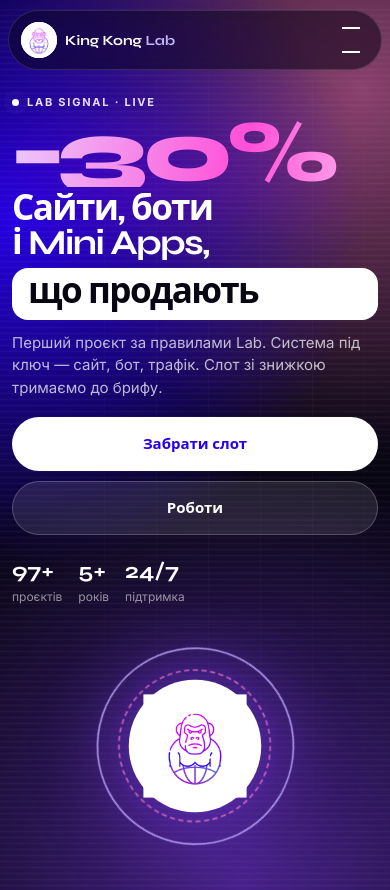
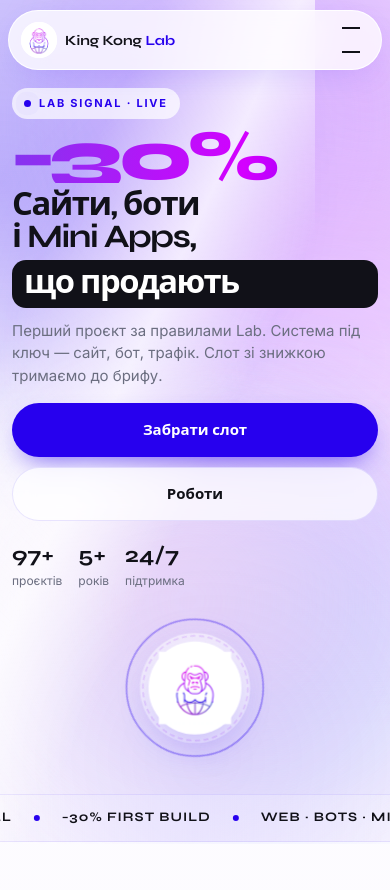
Before and after one commit to angelinaua15-bit/kingkonglab-site, a plain HTML site: page index.html in a window 390 px wide. Shown: the top 890 px of the page. Drawn offline with nearby package versions, Linux system fonts and the light colour scheme; animation ran at ten frames a second.

Commit message:
Switch the landing to a white canvas with soft gradients.
Keep the top gorilla banner, add light shimmer animations, and compact the phone layout so it no longer fights the dark theme.

Co-authored-by: Cursor <cursoragent@cursor.com>

```diff
--- a/assets/css/style.css
+++ b/assets/css/style.css
@@ -4,8 +4,8 @@
   --blue-soft: #EAE6FF;
   --ink: #111118;
   --muted: #6B6E80;
-  --paper: #E4D9FF;
-  --line: rgba(39, 0, 238, .14);
+  --paper: #F4F2FA;
+  --line: rgba(39, 0, 238, .1);
   --ease: cubic-bezier(.22, 1, .36, 1);
   --display: "Syne", system-ui, sans-serif;
   --body: "Inter", system-ui, sans-serif;
@@ -28,8 +28,10 @@ body {
   line-height: 1.5;
   color: var(--ink);
   background:
-    radial-gradient(900px 520px at var(--mx) var(--my), rgba(91, 33, 255, .34), transparent 42%),
-    linear-gradient(180deg, #7A62E0 0%, #8F74D8 45%, #7E68D4 100%);
+    radial-gradient(900px 560px at var(--mx) var(--my), rgba(39, 0, 238, .1), transparent 46%),
+    radial-gradient(800px 480px at 0% 0%, rgba(39, 0, 238, .1), transparent 55%),
+    radial-gradient(720px 420px at 100% 8%, rgba(212, 0, 255, .08), transparent 50%),
+    linear-gradient(180deg, #FFFFFF 0%, #F7F4FF 42%, #F4F1FC 100%);
   -webkit-font-smoothing: antialiased;
   overflow-x: clip;
 }
@@ -58,8 +60,8 @@ ul, ol { margin: 0; padding: 0; list-style: none; }
 .btn--full { width: 100%; }
 .btn--blue { background: var(--blue); color: #fff; box-shadow: 0 12px 28px -12px rgba(39, 0, 238, .7); }
 .btn--blue:hover { background: var(--blue-2); }
-.btn--ghost { background: rgba(255,255,255,.1); color: #fff; box-shadow: inset 0 0 0 1px rgba(255,255,255,.22); }
-.btn--ghost:hover { background: rgba(255,255,255,.18); }
+.btn--ghost { background: rgba(255,255,255,.72); color: var(--ink); box-shadow: inset 0 0 0 1px var(--line); backdrop-filter: blur(10px); }
+.btn--ghost:hover { box-shadow: inset 0 0 0 1px #111; }
 .btn--light { background: #fff; color: var(--blue); }
 
 .eyebrow {
@@ -81,23 +83,23 @@ h2 em { font-style: normal; color: var(--blue); }
 
 .loader {
   position: fixed; inset: 0; z-index: 10000;
-  background: #090614;
+  background: radial-gradient(480px 320px at 50% 42%, #EEE8FF, #FFFFFF 70%);
   display: grid; place-items: center; align-content: center; gap: 16px;
   transition: opacity .5s var(--ease), visibility .5s;
 }
 .loader.is-done { opacity: 0; visibility: hidden; pointer-events: none; }
-.loader .logo { width: 72px; height: 72px; background: #fff; border-radius: 20px; }
-.loader__bar { width: 120px; height: 2px; background: rgba(255,255,255,.15); border-radius: 99px; overflow: hidden; }
-.loader__bar i { display: block; height: 100%; width: 0; background: #fff; }
+.loader .logo { width: 72px; height: 72px; background: #fff; border-radius: 20px; box-shadow: 0 16px 40px -20px rgba(39, 0, 238, .35); }
+.loader__bar { width: 120px; height: 2px; background: var(--line); border-radius: 99px; overflow: hidden; }
+.loader__bar i { display: block; height: 100%; width: 0; background: linear-gradient(90deg, #2700EE, #D400FF); }
 html:not(.js) .loader { display: none; }
 
 .cursor { display: none; position: fixed; inset: 0; pointer-events: none; z-index: 9990; }
 .has-cursor .cursor { display: block; }
 .cursor i, .cursor em { position: fixed; top: 0; left: 0; border-radius: 50%; transform: translate3d(-80px, -80px, 0); }
-.cursor i { width: 8px; height: 8px; margin: -4px 0 0 -4px; background: #fff; }
+.cursor i { width: 8px; height: 8px; margin: -4px 0 0 -4px; background: var(--blue); }
 .cursor em {
   width: 34px; height: 34px; margin: -17px 0 0 -17px;
-  border: 1.5px solid rgba(255,255,255,.4);
+  border: 1.5px solid rgba(39, 0, 238, .35);
   display: grid; place-items: center;
   font-style: normal; font-family: var(--display); font-size: 12px; font-weight: 700; color: #fff;
 }
@@ -108,14 +110,15 @@ html:not(.js) .loader { display: none; }
 
 .spotlight {
   position: fixed; inset: 0; z-index: 2; pointer-events: none;
-  background: radial-gradient(380px 380px at var(--mx) var(--my), rgba(255,255,255,.16), transparent 58%);
-  mix-blend-mode: overlay;
+  background: radial-gradient(420px 420px at var(--mx) var(--my), rgba(255,255,255,.7), transparent 58%);
+  mix-blend-mode: soft-light;
 }
 .atmosphere { position: fixed; inset: 0; z-index: 0; pointer-events: none; overflow: hidden; }
-.blob { position: absolute; border-radius: 50%; filter: blur(64px); opacity: .7; }
-.blob--1 { width: 520px; height: 520px; top: -120px; left: -80px; background: #6D28D9; animation: drift 18s ease-in-out infinite; }
-.blob--2 { width: 420px; height: 420px; top: 20%; right: -120px; background: #C026D3; animation: drift 22s ease-in-out infinite reverse; }
-.blob--3 { width: 360px; height: 360px; bottom: 0; left: 20%; background: #4F46E5; animation: drift 26s ease-in-out infinite; }
+.blob { position: absolute; border-radius: 50%; filter: blur(70px); opacity: .55; }
+.blob--1 { width: 560px; height: 560px; top: -140px; left: -100px; background: #C7B8FF; animation: drift 18s ease-in-out infinite; }
+.blob--2 { width: 440px; height: 440px; top: 18%; right: -140px; background: #F0C8FF; animation: drift 22s ease-in-out infinite reverse; }
+.blob--3 { width: 380px; height: 380px; bottom: 4%; left: 16%; background: #B8C8FF; animation: drift 26s ease-in-out infinite; }
+.blob--4 { width: 300px; height: 300px; top: 55%; right: 18%; background: #FFE0F5; animation: drift 20s ease-in-out infinite 1s; }
 @keyframes drift {
   0%, 100% { transform: translate3d(0, 0, 0); }
   50% { transform: translate3d(28px, -22px, 0); }
@@ -127,71 +130,88 @@ main, .foot, .legal { position: relative; z-index: 1; }
   z-index: 50; width: min(1120px, calc(100% - 16px));
   display: flex; align-items: center; gap: 12px;
   height: 60px; padding: 0 8px 0 12px;
-  background: rgba(9, 6, 20, .55);
+  background: rgba(255, 255, 255, .78);
   backdrop-filter: blur(18px) saturate(1.3);
-  border: 1px solid rgba(255,255,255,.12);
+  border: 1px solid rgba(255,255,255,.9);
   border-radius: 999px;
-  color: #fff;
+  color: var(--ink);
+  box-shadow: 0 10px 36px -18px rgba(39, 0, 238, .25);
 }
-.nav.is-solid { background: rgba(9, 6, 20, .88); }
+.nav.is-solid { background: rgba(255,255,255,.94); }
 .nav__logo { display: flex; align-items: center; gap: 8px; font-family: var(--display); font-weight: 700; font-size: 14px; }
 .nav__logo .logo { width: 36px; height: 36px; background: #fff; border-radius: 50%; }
-.nav__logo strong { color: #C4B5FD; }
+.nav__logo strong { color: var(--blue); }
 .nav__links { display: flex; gap: 2px; margin-left: auto; }
-.nav__links a { padding: 8px 12px; border-radius: 999px; font-size: 13px; font-weight: 500; color: #D8D4EE; }
-.nav__links a:hover, .nav__links a.is-on { background: rgba(255,255,255,.08); color: #fff; }
+.nav__links a { padding: 8px 12px; border-radius: 999px; font-size: 13px; font-weight: 500; color: #3a3d4d; }
+.nav__links a:hover, .nav__links a.is-on { background: var(--blue-soft); color: var(--blue); }
 .nav__cta { margin-left: 4px; }
 .burger { display: none; width: 44px; height: 44px; place-items: center; gap: 6px; }
-.burger i { display: block; width: 18px; height: 1.5px; background: #fff; }
+.burger i { display: block; width: 18px; height: 1.5px; background: var(--ink); }
 .burger.is-on i:first-child { transform: translateY(3.75px) rotate(45deg); }
 .burger.is-on i:last-child { transform: translateY(-3.75px) rotate(-45deg); }
 
 .drawer {
   position: fixed; inset: 0; z-index: 40;
-  background: #090614;
+  background: linear-gradient(180deg, #FFFFFF, #F3EEFF);
   padding: calc(92px + var(--safe-t)) 24px calc(28px + var(--safe-b));
   display: none; flex-direction: column; justify-content: space-between;
 }
 .drawer.is-on { display: flex; }
 .drawer nav { display: grid; gap: 6px; }
-.drawer a { display: flex; align-items: baseline; gap: 12px; font-family: var(--display); font-size: clamp(28px, 8vw, 40px); font-weight: 700; color: #fff; }
-.drawer small { font-size: 13px; color: #A78BFA; }
-.drawer__foot { display: grid; gap: 8px; color: #C4B5FD; overflow-wrap: anywhere; font-size: 15px; }
+.drawer a { display: flex; align-items: baseline; gap: 12px; font-family: var(--display); font-size: clamp(26px, 7.5vw, 38px); font-weight: 700; color: var(--ink); }
+.drawer small { font-size: 13px; color: var(--blue); }
+.drawer__foot { display: grid; gap: 8px; color: var(--muted); overflow-wrap: anywhere; font-size: 15px; }
 
 /* BANNER — first screen */
 .banner {
-  position: relative; z-index: 1; overflow: hidden; color: #fff;
+  position: relative; z-index: 1; overflow: hidden; color: var(--ink);
   min-height: 100dvh;
-  background: #090614;
+  background: transparent;
   padding: calc(92px + var(--safe-t)) 0 0;
 }
 .banner__bg { position: absolute; inset: 0; }
 .banner__aurora {
-  position: absolute; inset: -18%;
+  position: absolute; inset: -16%;
   background:
-    radial-gradient(circle at 18% 30%, rgba(39, 0, 238, .95), transparent 34%),
-    radial-gradient(circle at 82% 20%, rgba(244, 114, 182, .55), transparent 32%),
-    radial-gradient(circle at 60% 80%, rgba(124, 58, 237, .55), transparent 38%);
-  animation: floatBg 9s ease-in-out infinite;
+    radial-gradient(circle at 16% 28%, rgba(39, 0, 238, .18), transparent 36%),
+    radial-gradient(circle at 84% 18%, rgba(212, 0, 255, .14), transparent 34%),
+    radial-gradient(circle at 55% 78%, rgba(124, 58, 237, .12), transparent 40%);
+  animation: floatBg 10s ease-in-out infinite;
 }
 .banner__grid {
-  position: absolute; inset: 0; opacity: .2;
+  position: absolute; inset: 0; opacity: .35;
   background-image:
-    linear-gradient(rgba(255,255,255,.12) 1px, transparent 1px),
-    linear-gradient(90deg, rgba(255,255,255,.12) 1px, transparent 1px);
-  background-size: 52px 52px;
-  mask-image: radial-gradient(ellipse at 60% 40%, #000 28%, transparent 72%);
+    linear-gradient(rgba(39, 0, 238, .07) 1px, transparent 1px),
+    linear-gradient(90deg, rgba(39, 0, 238, .07) 1px, transparent 1px);
+  background-size: 56px 56px;
+  mask-image: radial-gradient(ellipse at 60% 40%, #000 30%, transparent 74%);
 }
-.banner__scan {
+.banner__shine {
   position: absolute; inset: 0; pointer-events: none;
-  background: repeating-linear-gradient(to bottom, rgba(255,255,255,.035) 0 2px, transparent 2px 6px);
-  animation: scan 8s linear infinite;
+  background: linear-gradient(115deg, transparent 30%, rgba(255,255,255,.75) 48%, transparent 64%);
+  transform: translateX(-80%);
+  animation: shine 5.5s ease-in-out infinite;
 }
+.spark {
+  position: absolute; width: 8px; height: 8px; border-radius: 50%;
+  background: #fff; box-shadow: 0 0 16px 4px rgba(255,255,255,.9);
+  animation: twinkle 3.2s ease-in-out infinite;
+}
+.spark--1 { top: 18%; left: 12%; animation-delay: .2s; }
+.spark--2 { top: 28%; right: 18%; width: 6px; height: 6px; animation-delay: 1.1s; }
+.spark--3 { bottom: 22%; left: 42%; width: 5px; height: 5px; animation-delay: 1.8s; }
 @keyframes floatBg {
   0%, 100% { transform: translate3d(0, 0, 0) scale(1); }
-  50% { transform: translate3d(-3%, 2%, 0) scale(1.06); }
+  50% { transform: translate3d(-3%, 2%, 0) scale(1.05); }
 }
-@keyframes scan { to { transform: translateY(10px); } }
+@keyframes shine {
+  0% { transform: translateX(-80%); }
+  55%, 100% { transform: translateX(80%); }
+}
+@keyframes twinkle {
+  0%, 100% { opacity: .15; transform: scale(.7); }
+  50% { opacity: 1; transform: scale(1.15); }
+}
 
 .banner__layout {
   position: relative; z-index: 1;
@@ -201,19 +221,20 @@ main, .foot, .legal { position: relative; z-index: 1; }
 }
 .promo__tag {
   display: inline-flex; align-items: center; gap: 8px;
-  font-size: 11px; font-weight: 700; letter-spacing: .16em; text-transform: uppercase; color: #E9E1FF;
+  font-size: 11px; font-weight: 700; letter-spacing: .16em; text-transform: uppercase; color: var(--blue);
+  background: rgba(255,255,255,.72); padding: 7px 12px; border-radius: 999px;
+  box-shadow: 0 8px 24px -16px rgba(39, 0, 238, .35);
 }
-.promo__tag i { width: 7px; height: 7px; border-radius: 50%; background: #fff; box-shadow: 0 0 0 5px rgba(255,255,255,.12); animation: pulse 1.6s infinite; }
+.promo__tag i { width: 7px; height: 7px; border-radius: 50%; background: var(--blue); box-shadow: 0 0 0 5px rgba(39, 0, 238, .12); animation: pulse 1.6s infinite; }
 @keyframes pulse { 50% { box-shadow: 0 0 0 9px transparent; } }
 
 .banner__off {
   font-family: var(--display); font-weight: 800; letter-spacing: -.07em;
-  font-size: clamp(72px, 12vw, 140px); line-height: .78; margin: 8px 0 6px;
-  background: linear-gradient(100deg, #fff 8%, #E9D5FF 40%, #FF4FD8 72%, #fff);
+  font-size: clamp(72px, 12vw, 140px); line-height: .78; margin: 10px 0 6px;
+  background: linear-gradient(100deg, #2700EE 8%, #7C3AED 40%, #D400FF 72%, #2700EE);
   background-size: 220% 100%;
   -webkit-background-clip: text; background-clip: text; color: transparent;
   animation: gradShift 5s linear infinite;
-  filter: drop-shadow(0 18px 36px rgba(212, 0, 255, .35));
 }
 @keyframes gradShift { to { background-position: 220% 0; } }
 .banner__title { font-size: clamp(32px, 4.4vw, 56px); max-width: 14ch; }
@@ -221,23 +242,23 @@ main, .foot, .legal { position: relative; z-index: 1; }
 .banner__title .line span { display: block; }
 .line--island span {
   display: inline-flex; margin-top: 8px; padding: 8px 16px 10px;
-  background: #fff; color: #090614; border-radius: 16px;
+  background: var(--ink); color: #fff; border-radius: 16px;
 }
-.banner__lead { margin: 16px 0 22px; color: rgba(255,255,255,.72); max-width: 420px; font-size: 16px; }
+.banner__lead { margin: 16px 0 22px; color: var(--muted); max-width: 420px; font-size: 16px; }
 .banner__actions { display: flex; flex-wrap: wrap; gap: 10px; }
 .banner__stats { display: flex; gap: 22px; margin-top: 28px; }
 .banner__stats li { display: grid; }
 .banner__stats b { font-family: var(--display); font-size: 26px; }
-.banner__stats small { color: rgba(255,255,255,.55); font-size: 12px; }
+.banner__stats small { color: var(--muted); font-size: 12px; }
 
 .banner__rail {
   position: relative; z-index: 1; overflow: hidden;
-  border-top: 1px solid rgba(255,255,255,.1);
-  background: rgba(0,0,0,.28);
+  border-block: 1px solid rgba(39, 0, 238, .08);
+  background: linear-gradient(90deg, rgba(255,255,255,.2), rgba(234,230,255,.65), rgba(255,255,255,.2));
 }
 .banner__rail .ticker__track { padding: 13px 0; }
-.banner__rail span { color: #fff; font-size: 13px; letter-spacing: .08em; text-transform: uppercase; font-family: var(--display); font-weight: 700; white-space: nowrap; }
-.banner__rail i { width: 6px; height: 6px; border-radius: 50%; background: #D400FF; flex: none; }
+.banner__rail span { color: var(--ink); font-size: 13px; letter-spacing: .08em; text-transform: uppercase; font-family: var(--display); font-weight: 700; white-space: nowrap; }
+.banner__rail i { width: 6px; height: 6px; border-radius: 50%; background: var(--blue); flex: none; }
 
 .kong {
   --tx: 0px; --ty: 0px; --rx: 0deg; --ry: 0deg;
@@ -247,16 +268,16 @@ main, .foot, .legal { position: relative; z-index: 1; }
   transition: transform .14s linear;
 }
 .kong__glow {
-  position: absolute; inset: 18%; border-radius: 50%;
-  background: radial-gradient(circle, rgba(124, 58, 237, .7), transparent 70%);
-  filter: blur(18px); animation: corePulse 2.8s ease-in-out infinite;
+  position: absolute; inset: 16%; border-radius: 50%;
+  background: radial-gradient(circle, rgba(255,255,255,.95), rgba(199, 184, 255, .55) 55%, transparent 72%);
+  filter: blur(16px); animation: corePulse 2.8s ease-in-out infinite;
 }
-.kong__ring { position: absolute; inset: 0; border-radius: 50%; border: 2px solid rgba(255,255,255,.28); }
-.kong__ring--a { inset: 2%; border-color: rgba(196, 181, 253, .85); animation: spin 18s linear infinite; }
-.kong__ring--b { inset: 13%; border-style: dashed; border-color: rgba(244, 114, 182, .85); animation: spin 12s linear infinite reverse; }
+.kong__ring { position: absolute; inset: 0; border-radius: 50%; border: 2px solid rgba(39, 0, 238, .18); }
+.kong__ring--a { inset: 2%; border-color: rgba(39, 0, 238, .35); animation: spin 18s linear infinite; }
+.kong__ring--b { inset: 13%; border-style: dashed; border-color: rgba(168, 85, 247, .55); animation: spin 12s linear infinite reverse; }
 .kong__ring--c {
   inset: 24%; border: 0;
-  background: conic-gradient(from 0deg, transparent 0 60%, #fff 76%, #FF4FD8 88%, transparent 96%);
+  background: conic-gradient(from 0deg, transparent 0 58%, #fff 74%, #2700EE 86%, transparent 96%);
   mask: radial-gradient(farthest-side, transparent calc(100% - 3px), #000 calc(100% - 2px));
   animation: spin 7s linear infinite;
 }
@@ -266,10 +287,10 @@ main, .foot, .legal { position: relative; z-index: 1; }
   border-radius: 50%;
   background: #fff;
   padding: 7%;
-  box-shadow: 0 0 90px 14px rgba(124, 58, 237, .6);
+  box-shadow: 0 20px 50px -18px rgba(39, 0, 238, .35), 0 0 0 10px rgba(255,255,255,.55);
 }
 .kong__mark .logo { width: 100%; height: auto; }
-.kong__burst { position: absolute; inset: 16%; border-radius: 50%; border: 2px solid rgba(255,255,255,.7); opacity: 0; pointer-events: none; }
+.kong__burst { position: absolute; inset: 16%; border-radius: 50%; border: 2px solid #fff; box-shadow: 0 0 0 6px rgba(39, 0, 238, .12); opacity: 0; pointer-events: none; }
 .kong.is-hot .kong__burst { animation: burst .7s var(--ease); }
 @keyframes spin { to { transform: rotate(360deg); } }
 @keyframes corePulse { 50% { opacity: .55; transform: scale(1.08); } }
@@ -285,7 +306,7 @@ main, .foot, .legal { position: relative; z-index: 1; }
 .sol {
   display: grid; grid-template-columns: 40px 1fr; gap: 6px; text-align: left; width: 100%;
   padding: 16px 16px 16px 12px; border-radius: 20px;
-  background: rgba(236, 228, 255, .55); backdrop-filter: blur(12px);
+  background: rgba(255,255,255,.78); backdrop-filter: blur(12px);
   box-shadow: inset 0 0 0 1px var(--line);
 }
 .sol__num { font-family: var(--display); font-weight: 800; color: #B8B3D6; padding-top: 2px; }
@@ -295,7 +316,7 @@ main, .foot, .legal { position: relative; z-index: 1; }
 .sol__price { font-size: 12px; color: var(--muted); }
 .sol__price b { color: var(--blue); }
 .sol.is-on, .sol:hover { box-shadow: inset 0 0 0 1.5px var(--blue); }
-.sol.is-on { background: rgba(255, 248, 255, .9); }
+.sol.is-on { background: #fff; }
 .sol.is-on .sol__num { color: var(--blue); }
 .sol.is-on .sol__body > span:not(.sol__price) { max-height: 72px; }
 .lab__stage { margin: 0; border-radius: 28px; overflow: hidden; background: #111; min-height: 460px; }
@@ -309,14 +330,14 @@ main, .foot, .legal { position: relative; z-index: 1; }
 .cases { display: grid; gap: 10px; margin-top: 22px; }
 .cases article {
   display: grid; grid-template-columns: 36px 1fr; gap: 10px;
-  padding: 14px 16px; background: rgba(236, 228, 255, .55); border-radius: 18px;
+  padding: 14px 16px; background: rgba(255,255,255,.8); border-radius: 18px; box-shadow: inset 0 0 0 1px var(--line);
 }
 .cases b { font-family: var(--display); color: var(--blue); }
 .cases p { color: #3d4050; font-size: 15px; }
 
-.process { background: linear-gradient(180deg, rgba(39, 0, 238, .16), rgba(168, 85, 247, .12)); }
+.process { background: linear-gradient(180deg, rgba(255,255,255,.2), rgba(234, 228, 255, .45)); }
 .steps { display: grid; grid-template-columns: repeat(4, 1fr); gap: 12px; }
-.steps li { padding: 20px 18px; border-radius: 22px; background: rgba(232, 222, 255, .55); min-height: 180px; }
+.steps li { padding: 20px 18px; border-radius: 22px; background: rgba(255,255,255,.8); min-height: 180px; }
 .steps em { display: block; font-family: var(--display); font-size: 24px; color: var(--blue); margin-bottom: 20px; }
 .steps h3 { font-size: 20px; margin-bottom: 8px; }
 .steps p { color: var(--muted); font-size: 14px; }
@@ -324,7 +345,7 @@ main, .foot, .legal { position: relative; z-index: 1; }
 .filters { display: flex; flex-wrap: wrap; gap: 8px; }
 .filter {
   height: 36px; padding: 0 14px; border-radius: 99px;
-  background: rgba(232, 222, 255, .7); font-weight: 600; font-size: 13px;
+  background: #fff; font-weight: 600; font-size: 13px;
   box-shadow: inset 0 0 0 1px var(--line);
 }
 .filter.is-on { background: var(--blue); color: #fff; box-shadow: none; }
@@ -352,7 +373,7 @@ main, .foot, .legal { position: relative; z-index: 1; }
 .reviews { overflow: hidden; padding-bottom: 48px; }
 .quote {
   width: min(340px, 78vw); margin: 0; padding: 18px 18px 16px;
-  background: rgba(232, 222, 255, .64); border-radius: 20px;
+  background: #fff; border-radius: 20px; box-shadow: 0 12px 30px -20px rgba(39, 0, 238, .3);
 }
 .quote blockquote { font-size: 15px; margin: 0 0 14px; }
 .quote figcaption { display: flex; align-items: center; gap: 8px; }
@@ -364,7 +385,7 @@ main, .foot, .legal { position: relative; z-index: 1; }
 
 .faq { display: grid; grid-template-columns: .7fr 1.3fr; gap: 36px; }
 .acc { display: grid; gap: 8px; }
-.acc details { background: rgba(232, 222, 255, .6); border-radius: 18px; overflow: hidden; }
+.acc details { background: #fff; border-radius: 18px; overflow: hidden; box-shadow: inset 0 0 0 1px var(--line); }
 .acc summary {
   list-style: none; cursor: pointer; padding: 16px 18px;
   font-family: var(--display); font-weight: 700; font-size: 17px;
@@ -465,23 +486,26 @@ main, .foot, .legal { position: relative; z-index: 1; }
   .burger { display: grid; margin-left: auto; }
   .section { padding: 56px 0; }
   .section--tight { padding-top: 8px; }
-  .banner { min-height: auto; padding-top: calc(80px + var(--safe-t)); }
-  .banner__layout { gap: 8px; text-align: left; }
-  .banner__off { font-size: clamp(64px, 22vw, 96px); }
-  .banner__title { font-size: clamp(28px, 9vw, 40px); max-width: none; }
-  .banner__lead { font-size: 15px; margin: 12px 0 18px; }
+  .banner { min-height: auto; padding-top: calc(84px + var(--safe-t)); }
+  .banner__layout { display: flex; flex-direction: column; gap: 10px; min-height: auto; padding: 4px 0 18px; }
+  .banner__copy { order: 1; }
+  .kong { order: 2; width: 168px; margin: 4px auto; }
+  .banner__off { font-size: clamp(56px, 18vw, 80px); }
+  .banner__title { font-size: clamp(28px, 8.4vw, 38px); max-width: none; }
+  .banner__lead { font-size: 15px; margin: 12px 0 16px; }
   .banner__actions { flex-direction: column; }
   .banner__actions .btn { width: 100%; }
-  .banner__stats { gap: 16px; margin-top: 20px; }
+  .banner__stats { gap: 16px; margin-top: 18px; }
   .banner__stats b { font-size: 22px; }
-  .kong { width: min(240px, 64vw); margin: 12px auto 8px; }
+  .spark, .banner__grid { display: none; }
   .steps { grid-template-columns: 1fr; }
   .steps li { min-height: 0; padding: 16px; }
   .steps em { margin-bottom: 8px; font-size: 20px; }
   .work { grid-template-columns: 1fr; }
-  .case-card, .case-card:nth-child(1) { min-height: 260px; }
+  .case-card, .case-card:nth-child(1) { min-height: 240px; }
   .closer { margin: 0; border-radius: 0; }
   .foot__top { align-items: start; flex-direction: column; }
+  .line--island span { padding: 7px 12px 9px; border-radius: 14px; }
 }
 
 @media (max-width: 640px) {
--- a/index.html
+++ b/index.html
@@ -5,7 +5,7 @@
   <meta name="viewport" content="width=device-width, initial-scale=1, viewport-fit=cover" />
   <title>King Kong Lab — Розробка сайтів, Telegram-ботів та Mini Apps під ключ</title>
   <meta name="description" content="IT-агентство King Kong Lab: сайти, Telegram-боти, Mini Apps, SEO, таргет і UI/UX під ключ. -30% на перший проєкт." />
-  <meta name="theme-color" content="#090614" />
+  <meta name="theme-color" content="#F7F5FF" />
   <link rel="canonical" href="https://kingkonglab.com/uk" />
 
   <meta property="og:type" content="website" />
@@ -41,6 +41,7 @@
     <span class="blob blob--1"></span>
     <span class="blob blob--2"></span>
     <span class="blob blob--3"></span>
+    <span class="blob blob--4"></span>
   </div>
   <div class="loader" id="loader" aria-hidden="true">
     <img class="logo" src="assets/img/logo.png" alt="" width="72" height="72" />
@@ -86,7 +87,10 @@
       <div class="banner__bg" aria-hidden="true">
         <span class="banner__aurora"></span>
         <span class="banner__grid"></span>
-        <span class="banner__scan"></span>
+        <span class="banner__shine"></span>
+        <span class="spark spark--1"></span>
+        <span class="spark spark--2"></span>
+        <span class="spark spark--3"></span>
       </div>
 
       <div class="wrap banner__layout">
@@ -103,7 +107,7 @@
             Слот зі знижкою тримаємо до брифу.
           </p>
           <div class="banner__actions" data-rise>
-            <a class="btn btn--light btn--lg mag" href="#contact" data-cursor="Go"><span>Забрати слот</span></a>
+            <a class="btn btn--blue btn--lg mag" href="#contact" data-cursor="Go"><span>Забрати слот</span></a>
             <a class="btn btn--ghost btn--lg mag" href="#work"><span>Роботи</span></a>
           </div>
           <ul class="banner__stats" data-rise>
```
